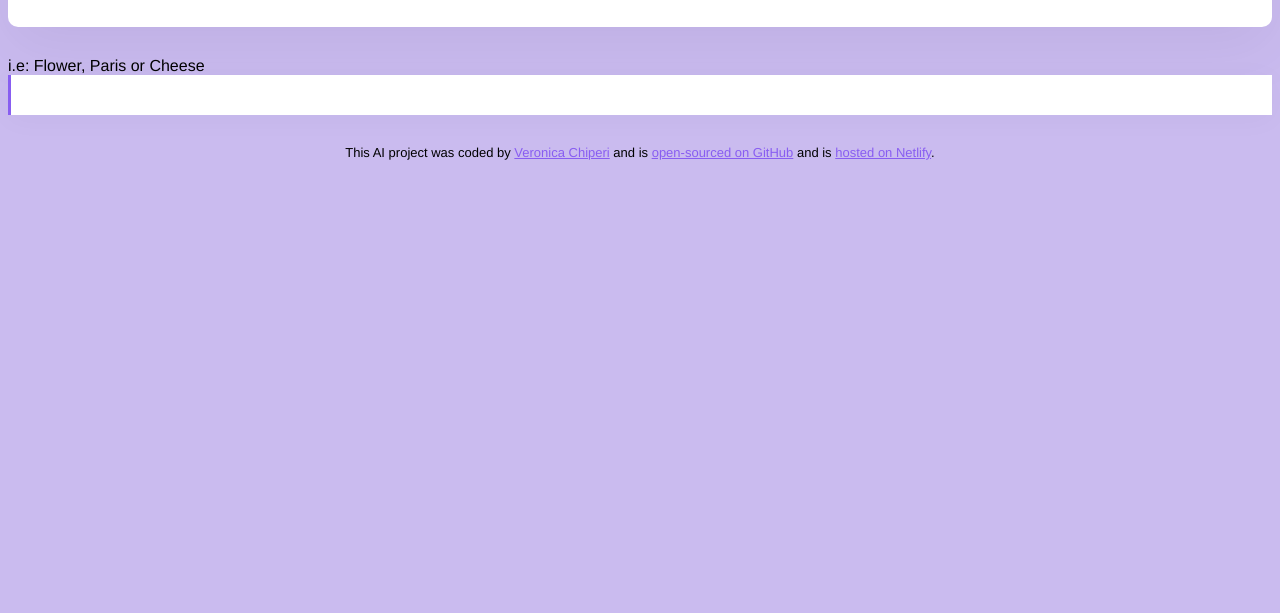
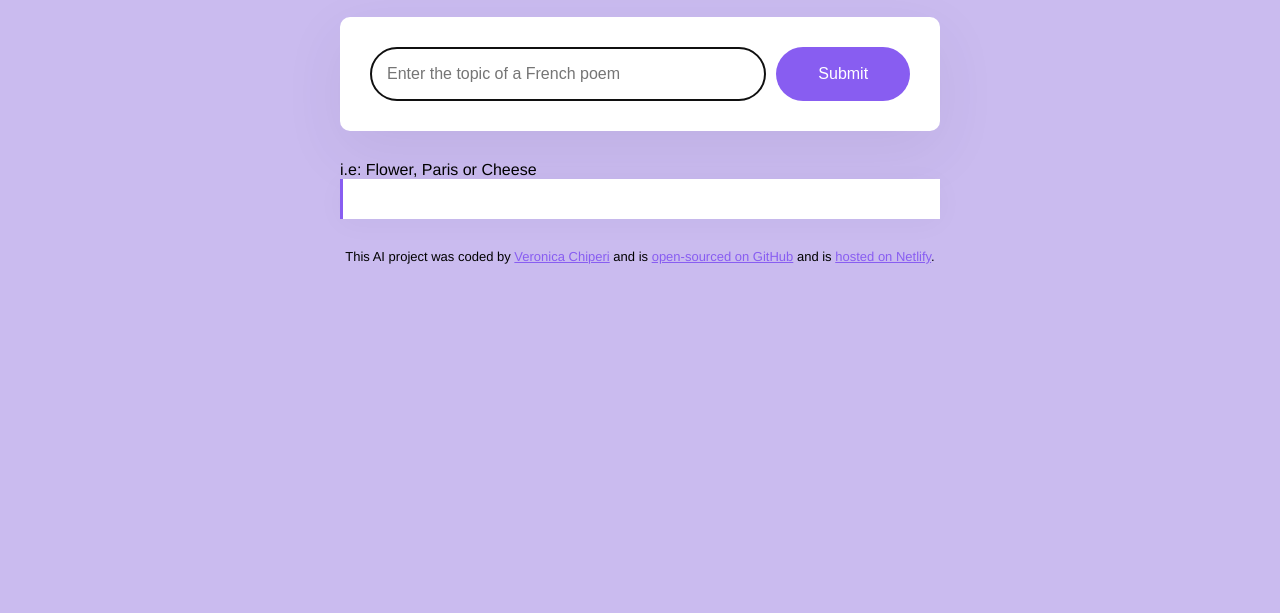
Before and after one commit to veronicachiperi/FrenchpoemVC, a plain HTML site: page index.html in a window 1280 px wide. Shown: the part 187-800 px from the top of the page. Drawn offline with nearby package versions, Linux system fonts and the light colour scheme; files that its build step writes are made by us from their sources; files whose address does not match are found by name.

Commit message:
index.html

```diff
--- a/index.html
+++ b/index.html
@@ -3,22 +3,28 @@
   <head>
     <meta charset="UTF-8" />
     <meta name="viewport" content="width=device-width, initial-scale=1.0" />
+    <script src="https://unpkg.com/typewriter-effect@latest/dist/core.js"></script>
+    <script src="https://cdn.jsdelivr.net/npm/axios@1.1.2/dist/axios.min.js"></script>
     <link rel="stylesheet" href="src/style.css" />
     <title>AI French Poem Generator</title>
   </head>
   <body>
+    <div class="container">
       <header>
         <h1>AI French Poem Generator</h1>
       </header>
 
       <main>
-      <form>
+        <div class="form-container">
+          <form id="poem-generator-form">
             <input
               type="text"
-          placeholder="Enter the topic of the French poem"
+              placeholder="Enter the topic of a French poem"
               autofocus
               required
               autocomplete="off"
+              class="instructions"
+              id="user-instructions"
             />
             <input type="submit" class="submit-button" />
           </form>
@@ -26,7 +32,6 @@
         </div>
         <div class="poem hidden" id="poem"></div>
       </main>
-
     <footer>
       This AI project was coded by
       <a href="https://github.com/veronicachiperi?tab=overview&from=2024-06-01&to=2024-06-12" target="_blank">Veronica Chiperi</a> and
```
Lines whose indentation alone changed are shown as unchanged.
